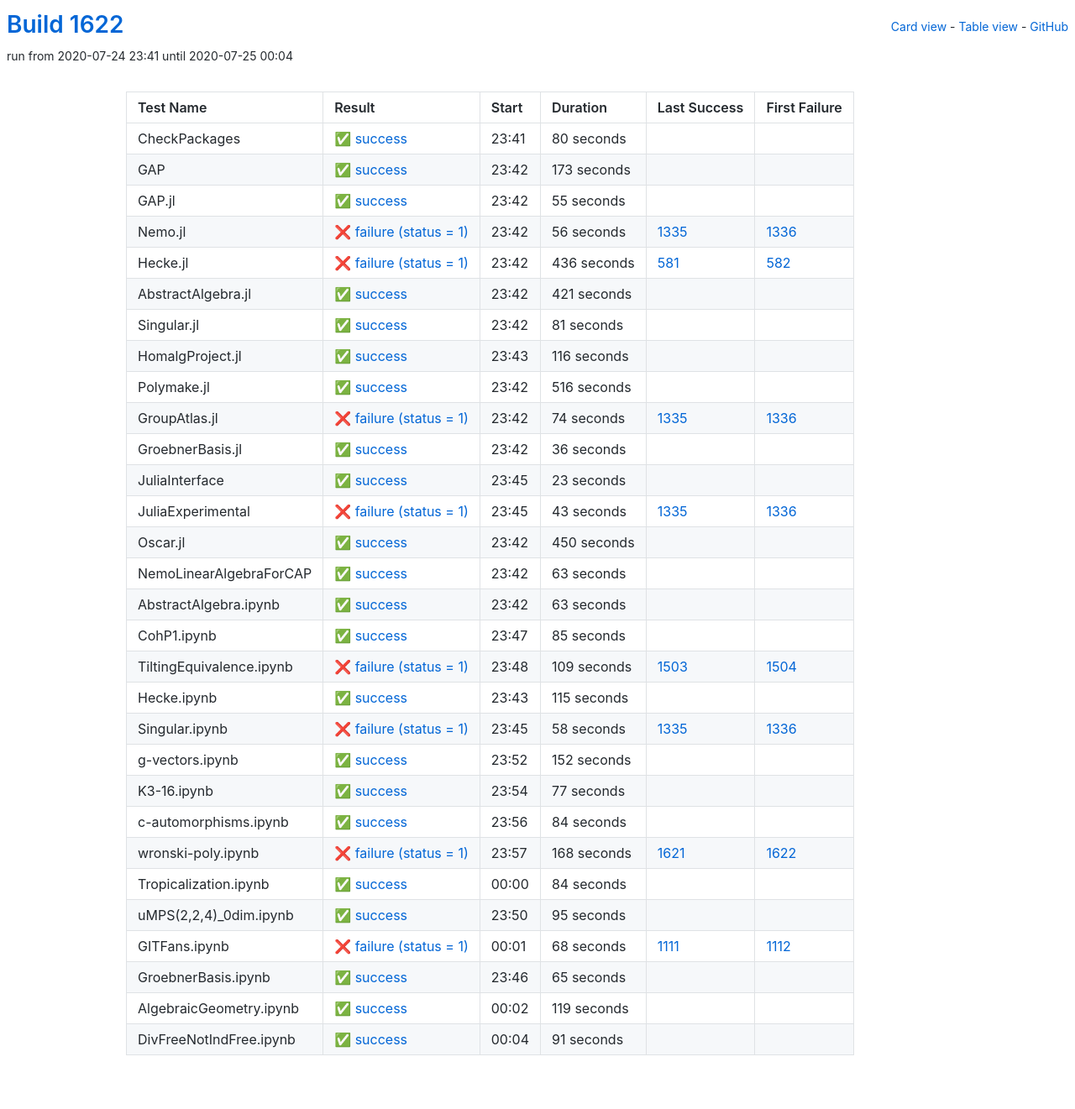
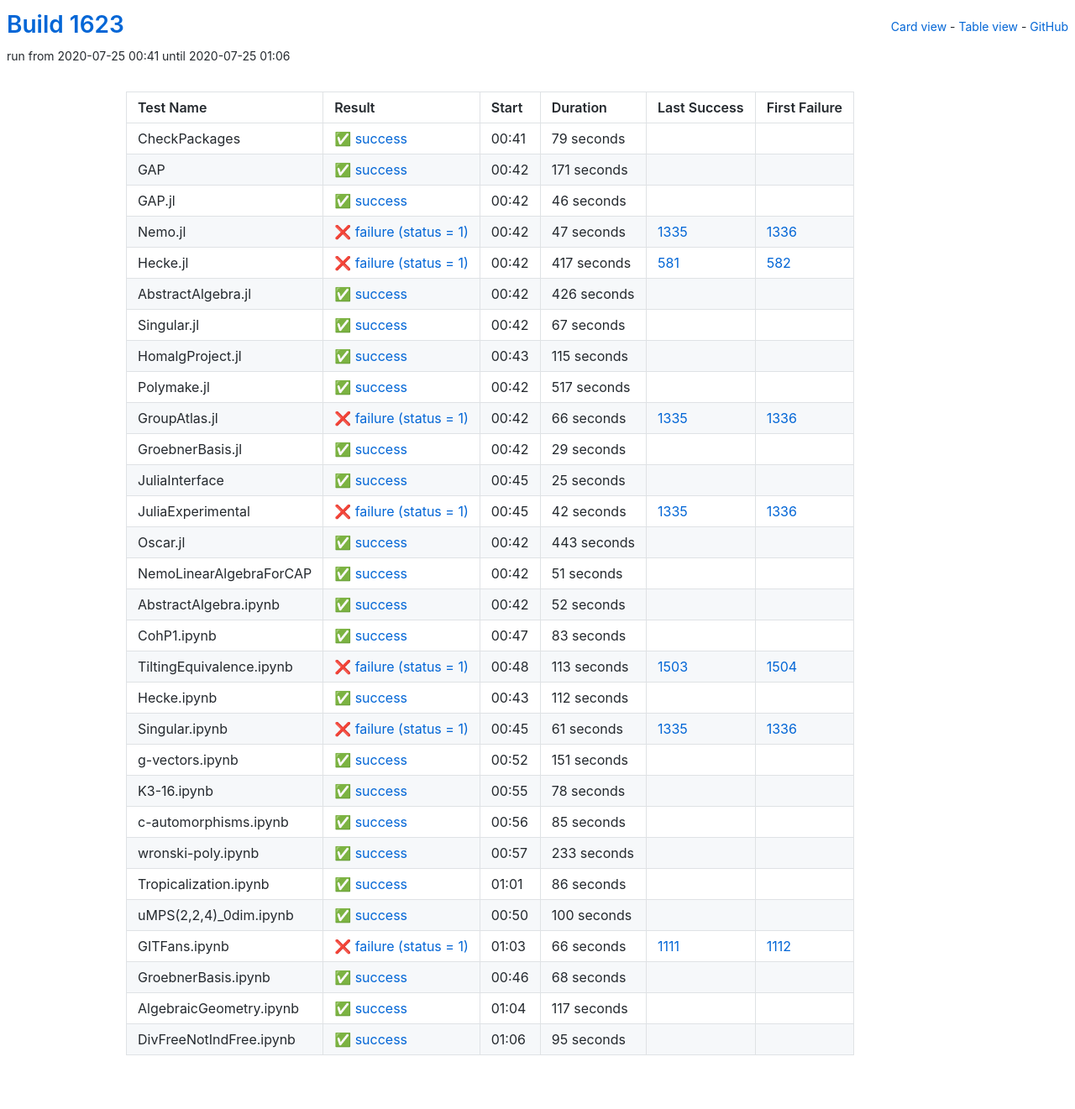
Before and after one commit to oscar-system/oscar-ci-status-1.4, a Jekyll site: the page built from table.html, in a window 1280 px wide. Shown: the whole page at 84% size. Built offline with Jekyll 4.4.1, drawn with Linux system fonts in a browser that asks for light colours.

Commit message:
Build #1623

```diff
--- a/_data/ci.yml
+++ b/_data/ci.yml
@@ -1,6 +1,6 @@
 ---
-build: 1622
-build_url: https://oscarci.mathematik.uni-kl.de/job/oscar-julia-1.4/1622/
+build: 1623
+build_url: https://oscarci.mathematik.uni-kl.de/job/oscar-julia-1.4/1623/
 job: oscar-julia-1.4
 organization: oscar-system
 repo: oscar-ci-status-1.4
@@ -8,200 +8,272 @@ repourl: https://github.com/oscar-system/oscar-ci-status-1.4
 tests:
 - name: CheckPackages
   id: checkpackages
-  log: https://oscarci.mathematik.uni-kl.de/job/oscar-julia-1.4/1622/artifact/logs/build-1622/CheckPackages.log
-  start: 2020-07-24 23:41
+  log: https://oscarci.mathematik.uni-kl.de/job/oscar-julia-1.4/1623/artifact/logs/build-1623/CheckPackages.log
+  start: 2020-07-25 00:41
   success: true
   exitcode: 0
   status: success
-  duration: 80
+  duration: 79
   last_success: false
   last_success_url:
   first_failure: false
   first_failure_url:
 - name: GAP
   id: gap
-  log: https://oscarci.mathematik.uni-kl.de/job/oscar-julia-1.4/1622/artifact/logs/build-1622/GAP.log
-  start: 2020-07-24 23:42
+  log: https://oscarci.mathematik.uni-kl.de/job/oscar-julia-1.4/1623/artifact/logs/build-1623/GAP.log
+  start: 2020-07-25 00:42
   success: true
   exitcode: 0
   status: success
-  duration: 173
+  duration: 171
   last_success: false
   last_success_url:
   first_failure: false
   first_failure_url:
 - name: GAP.jl
   id: gap-jl
-  log: https://oscarci.mathematik.uni-kl.de/job/oscar-julia-1.4/1622/artifact/logs/build-1622/GAP.jl.log
-  start: 2020-07-24 23:42
+  log: https://oscarci.mathematik.uni-kl.de/job/oscar-julia-1.4/1623/artifact/logs/build-1623/GAP.jl.log
+  start: 2020-07-25 00:42
   success: true
   exitcode: 0
   status: success
-  duration: 55
+  duration: 46
   last_success: false
   last_success_url:
   first_failure: false
   first_failure_url:
 - name: Nemo.jl
   id: nemo-jl
-  log: https://oscarci.mathematik.uni-kl.de/job/oscar-julia-1.4/1622/artifact/logs/build-1622/Nemo.jl.log
-  start: 2020-07-24 23:42
+  log: https://oscarci.mathematik.uni-kl.de/job/oscar-julia-1.4/1623/artifact/logs/build-1623/Nemo.jl.log
+  start: 2020-07-25 00:42
   success: false
   exitcode: 1
   status: failure
-  duration: 56
+  duration: 47
   last_success: 1335
   last_success_url: https://oscarci.mathematik.uni-kl.de/job/oscar-julia-1.4/1335/
   first_failure: 1336
   first_failure_url: https://oscarci.mathematik.uni-kl.de/job/oscar-julia-1.4/1336/
 - name: Hecke.jl
   id: hecke-jl
-  log: https://oscarci.mathematik.uni-kl.de/job/oscar-julia-1.4/1622/artifact/logs/build-1622/Hecke.jl.log
-  start: 2020-07-24 23:42
+  log: https://oscarci.mathematik.uni-kl.de/job/oscar-julia-1.4/1623/artifact/logs/build-1623/Hecke.jl.log
+  start: 2020-07-25 00:42
   success: false
   exitcode: 1
   status: failure
-  duration: 436
+  duration: 417
   last_success: 581
   last_success_url: https://oscarci.mathematik.uni-kl.de/job/oscar-julia-1.4/581/
   first_failure: 582
   first_failure_url: https://oscarci.mathematik.uni-kl.de/job/oscar-julia-1.4/582/
 - name: AbstractAlgebra.jl
   id: abstractalgebra-jl
-  log: https://oscarci.mathematik.uni-kl.de/job/oscar-julia-1.4/1622/artifact/logs/build-1622/AbstractAlgebra.jl.log
-  start: 2020-07-24 23:42
+  log: https://oscarci.mathematik.uni-kl.de/job/oscar-julia-1.4/1623/artifact/logs/build-1623/AbstractAlgebra.jl.log
+  start: 2020-07-25 00:42
   success: true
   exitcode: 0
   status: success
-  duration: 421
+  duration: 426
   last_success: false
   last_success_url:
   first_failure: false
   first_failure_url:
 - name: Singular.jl
   id: singular-jl
-  log: https://oscarci.mathematik.uni-kl.de/job/oscar-julia-1.4/1622/artifact/logs/build-1622/Singular.jl.log
-  start: 2020-07-24 23:42
+  log: https://oscarci.mathematik.uni-kl.de/job/oscar-julia-1.4/1623/artifact/logs/build-1623/Singular.jl.log
+  start: 2020-07-25 00:42
   success: true
   exitcode: 0
   status: success
-  duration: 81
+  duration: 67
   last_success: false
   last_success_url:
   first_failure: false
   first_failure_url:
 - name: HomalgProject.jl
   id: homalgproject-jl
-  log: https://oscarci.mathematik.uni-kl.de/job/oscar-julia-1.4/1622/artifact/logs/build-1622/HomalgProject.jl.log
-  start: 2020-07-24 23:43
+  log: https://oscarci.mathematik.uni-kl.de/job/oscar-julia-1.4/1623/artifact/logs/build-1623/HomalgProject.jl.log
+  start: 2020-07-25 00:43
   success: true
   exitcode: 0
   status: success
-  duration: 116
+  duration: 115
   last_success: false
   last_success_url:
   first_failure: false
   first_failure_url:
 - name: Polymake.jl
   id: polymake-jl
-  log: https://oscarci.mathematik.uni-kl.de/job/oscar-julia-1.4/1622/artifact/logs/build-1622/Polymake.jl.log
-  start: 2020-07-24 23:42
+  log: https://oscarci.mathematik.uni-kl.de/job/oscar-julia-1.4/1623/artifact/logs/build-1623/Polymake.jl.log
+  start: 2020-07-25 00:42
   success: true
   exitcode: 0
   status: success
-  duration: 516
+  duration: 517
   last_success: false
   last_success_url:
   first_failure: false
   first_failure_url:
 - name: GroupAtlas.jl
   id: groupatlas-jl
-  log: https://oscarci.mathematik.uni-kl.de/job/oscar-julia-1.4/1622/artifact/logs/build-1622/GroupAtlas.jl.log
-  start: 2020-07-24 23:42
+  log: https://oscarci.mathematik.uni-kl.de/job/oscar-julia-1.4/1623/artifact/logs/build-1623/GroupAtlas.jl.log
+  start: 2020-07-25 00:42
   success: false
   exitcode: 1
   status: failure
-  duration: 74
+  duration: 66
   last_success: 1335
   last_success_url: https://oscarci.mathematik.uni-kl.de/job/oscar-julia-1.4/1335/
   first_failure: 1336
   first_failure_url: https://oscarci.mathematik.uni-kl.de/job/oscar-julia-1.4/1336/
 - name: GroebnerBasis.jl
   id: groebnerbasis-jl
-  log: https://oscarci.mathematik.uni-kl.de/job/oscar-julia-1.4/1622/artifact/logs/build-1622/GroebnerBasis.jl.log
-  start: 2020-07-24 23:42
+  log: https://oscarci.mathematik.uni-kl.de/job/oscar-julia-1.4/1623/artifact/logs/build-1623/GroebnerBasis.jl.log
+  start: 2020-07-25 00:42
   success: true
   exitcode: 0
   status: success
-  duration: 36
+  duration: 29
   last_success: false
   last_success_url:
   first_failure: false
   first_failure_url:
 - name: JuliaInterface
   id: juliainterface
-  log: https://oscarci.mathematik.uni-kl.de/job/oscar-julia-1.4/1622/artifact/logs/build-1622/JuliaInterface.log
-  start: 2020-07-24 23:45
+  log: https://oscarci.mathematik.uni-kl.de/job/oscar-julia-1.4/1623/artifact/logs/build-1623/JuliaInterface.log
+  start: 2020-07-25 00:45
   success: true
   exitcode: 0
   status: success
-  duration: 23
+  duration: 25
   last_success: false
   last_success_url:
   first_failure: false
   first_failure_url:
 - name: JuliaExperimental
   id: juliaexperimental
-  log: https://oscarci.mathematik.uni-kl.de/job/oscar-julia-1.4/1622/artifact/logs/build-1622/JuliaExperimental.log
-  start: 2020-07-24 23:45
+  log: https://oscarci.mathematik.uni-kl.de/job/oscar-julia-1.4/1623/artifact/logs/build-1623/JuliaExperimental.log
+  start: 2020-07-25 00:45
   success: false
   exitcode: 1
   status: failure
-  duration: 43
+  duration: 42
   last_success: 1335
   last_success_url: https://oscarci.mathematik.uni-kl.de/job/oscar-julia-1.4/1335/
   first_failure: 1336
   first_failure_url: https://oscarci.mathematik.uni-kl.de/job/oscar-julia-1.4/1336/
 - name: Oscar.jl
   id: oscar-jl
-  log: https://oscarci.mathematik.uni-kl.de/job/oscar-julia-1.4/1622/artifact/logs/build-1622/Oscar.jl.log
-  start: 2020-07-24 23:42
+  log: https://oscarci.mathematik.uni-kl.de/job/oscar-julia-1.4/1623/artifact/logs/build-1623/Oscar.jl.log
+  start: 2020-07-25 00:42
   success: true
   exitcode: 0
   status: success
-  duration: 450
+  duration: 443
   last_success: false
   last_success_url:
   first_failure: false
   first_failure_url:
 - name: NemoLinearAlgebraForCAP
   id: nemolinearalgebraforcap
-  log: https://oscarci.mathematik.uni-kl.de/job/oscar-julia-1.4/1622/artifact/logs/build-1622/NemoLinearAlgebraForCAP.log
-  start: 2020-07-24 23:42
+  log: https://oscarci.mathematik.uni-kl.de/job/oscar-julia-1.4/1623/artifact/logs/build-1623/NemoLinearAlgebraForCAP.log
+  start: 2020-07-25 00:42
   success: true
   exitcode: 0
   status: success
-  duration: 63
+  duration: 51
   last_success: false
   last_success_url:
   first_failure: false
   first_failure_url:
 - name: AbstractAlgebra.ipynb
   id: abstractalgebra-ipynb
-  log: https://oscarci.mathematik.uni-kl.de/job/oscar-julia-1.4/1622/artifact/logs/build-1622/AbstractAlgebra.ipynb.log
-  start: 2020-07-24 23:42
+  log: https://oscarci.mathematik.uni-kl.de/job/oscar-julia-1.4/1623/artifact/logs/build-1623/AbstractAlgebra.ipynb.log
+  start: 2020-07-25 00:42
   success: true
   exitcode: 0
   status: success
-  duration: 63
+  duration: 52
   last_success: false
   last_success_url:
   first_failure: false
   first_failure_url:
 - name: CohP1.ipynb
   id: cohp1-ipynb
-  log: https://oscarci.mathematik.uni-kl.de/job/oscar-julia-1.4/1622/artifact/logs/build-1622/CohP1.ipynb.log
-  start: 2020-07-24 23:47
+  log: https://oscarci.mathematik.uni-kl.de/job/oscar-julia-1.4/1623/artifact/logs/build-1623/CohP1.ipynb.log
+  start: 2020-07-25 00:47
+  success: true
+  exitcode: 0
+  status: success
+  duration: 83
+  last_success: false
+  last_success_url:
+  first_failure: false
+  first_failure_url:
+- name: TiltingEquivalence.ipynb
+  id: tiltingequivalence-ipynb
+  log: https://oscarci.mathematik.uni-kl.de/job/oscar-julia-1.4/1623/artifact/logs/build-1623/TiltingEquivalence.ipynb.log
+  start: 2020-07-25 00:48
+  success: false
+  exitcode: 1
+  status: failure
+  duration: 113
+  last_success: 1503
+  last_success_url: https://oscarci.mathematik.uni-kl.de/job/oscar-julia-1.4/1503/
+  first_failure: 1504
+  first_failure_url: https://oscarci.mathematik.uni-kl.de/job/oscar-julia-1.4/1504/
+- name: Hecke.ipynb
+  id: hecke-ipynb
+  log: https://oscarci.mathematik.uni-kl.de/job/oscar-julia-1.4/1623/artifact/logs/build-1623/Hecke.ipynb.log
+  start: 2020-07-25 00:43
+  success: true
+  exitcode: 0
+  status: success
+  duration: 112
+  last_success: false
+  last_success_url:
+  first_failure: false
+  first_failure_url:
+- name: Singular.ipynb
+  id: singular-ipynb
+  log: https://oscarci.mathematik.uni-kl.de/job/oscar-julia-1.4/1623/artifact/logs/build-1623/Singular.ipynb.log
+  start: 2020-07-25 00:45
+  success: false
+  exitcode: 1
+  status: failure
+  duration: 61
+  last_success: 1335
+  last_success_url: https://oscarci.mathematik.uni-kl.de/job/oscar-julia-1.4/1335/
+  first_failure: 1336
+  first_failure_url: https://oscarci.mathematik.uni-kl.de/job/oscar-julia-1.4/1336/
+- name: g-vectors.ipynb
+  id: g-vectors-ipynb
+  log: https://oscarci.mathematik.uni-kl.de/job/oscar-julia-1.4/1623/artifact/logs/build-1623/g-vectors.ipynb.log
+  start: 2020-07-25 00:52
+  success: true
+  exitcode: 0
+  status: success
+  duration: 151
+  last_success: false
+  last_success_url:
+  first_failure: false
+  first_failure_url:
+- name: K3-16.ipynb
+  id: k3-16-ipynb
+  log: https://oscarci.mathematik.uni-kl.de/job/oscar-julia-1.4/1623/artifact/logs/build-1623/K3-16.ipynb.log
+  start: 2020-07-25 00:55
+  success: true
+  exitcode: 0
+  status: success
+  duration: 78
+  last_success: false
+  last_success_url:
+  first_failure: false
+  first_failure_url:
+- name: c-automorphisms.ipynb
+  id: c-automorphisms-ipynb
+  log: https://oscarci.mathematik.uni-kl.de/job/oscar-julia-1.4/1623/artifact/logs/build-1623/c-automorphisms.ipynb.log
+  start: 2020-07-25 00:56
   success: true
   exitcode: 0
   status: success
@@ -210,106 +282,82 @@ tests:
   last_success_url:
   first_failure: false
   first_failure_url:
-- name: TiltingEquivalence.ipynb
-  id: tiltingequivalence-ipynb
-  log: https://oscarci.mathematik.uni-kl.de/job/oscar-julia-1.4/1622/artifact/logs/build-1622/TiltingEquivalence.ipynb.log
-  start: 2020-07-24 23:48
-  success: false
-  exitcode: 1
-  status: failure
-  duration: 109
-  last_success: 1503
-  last_success_url: https://oscarci.mathematik.uni-kl.de/job/oscar-julia-1.4/1503/
-  first_failure: 1504
-  first_failure_url: https://oscarci.mathematik.uni-kl.de/job/oscar-julia-1.4/1504/
-- name: Hecke.ipynb
-  id: hecke-ipynb
-  log: https://oscarci.mathematik.uni-kl.de/job/oscar-julia-1.4/1622/artifact/logs/build-1622/Hecke.ipynb.log
-  start: 2020-07-24 23:43
+- name: wronski-poly.ipynb
+  id: wronski-poly-ipynb
+  log: https://oscarci.mathematik.uni-kl.de/job/oscar-julia-1.4/1623/artifact/logs/build-1623/wronski-poly.ipynb.log
+  start: 2020-07-25 00:57
   success: true
   exitcode: 0
   status: success
-  duration: 115
+  duration: 233
   last_success: false
   last_success_url:
   first_failure: false
   first_failure_url:
-- name: Singular.ipynb
-  id: singular-ipynb
-  log: https://oscarci.mathematik.uni-kl.de/job/oscar-julia-1.4/1622/artifact/logs/build-1622/Singular.ipynb.log
-  start: 2020-07-24 23:45
-  success: false
-  exitcode: 1
-  status: failure
-  duration: 58
-  last_success: 1335
-  last_success_url: https://oscarci.mathematik.uni-kl.de/job/oscar-julia-1.4/1335/
-  first_failure: 1336
-  first_failure_url: https://oscarci.mathematik.uni-kl.de/job/oscar-julia-1.4/1336/
-- name: g-vectors.ipynb
-  id: g-vectors-ipynb
-  log: https://oscarci.mathematik.uni-kl.de/job/oscar-julia-1.4/1622/artifact/logs/build-1622/g-vectors.ipynb.log
-  start: 2020-07-24 23:52
+- name: Tropicalization.ipynb
+  id: tropicalization-ipynb
+  log: https://oscarci.mathematik.uni-kl.de/job/oscar-julia-1.4/1623/artifact/logs/build-1623/Tropicalization.ipynb.log
+  start: 2020-07-25 01:01
   success: true
   exitcode: 0
   status: success
-  duration: 152
-  last_success: false
-  last_success_url:
-  first_failure: false
-  first_failure_url:
-- name: K3-16.ipynb
-  id: k3-16-ipynb
-  log: https://oscarci.mathematik.uni-kl.de/job/oscar-julia-1.4/1622/artifact/logs/build-1622/K3-16.ipynb.log
-  start: 2020-07-24 23:54
-  success: true
-  exitcode: 0
-  status: success
-  duration: 77
-  last_success: false
-  last_success_url:
-  first_failure: false
-  first_failure_url:
-- name: c-automorphisms.ipynb
-  id: c-automorphisms-ipynb
-  log: https://oscarci.mathematik.uni-kl.de/job/oscar-julia-1.4/1622/artifact/logs/build-1622/c-automorphisms.ipynb.log
-  start: 2020-07-24 23:56
-  success: true
-  exitcode: 0
-  status: success
-  duration: 84
-  last_success: false
-  last_success_url:
-  first_failure: false
-  first_failure_url:
-- name: wronski-poly.ipynb
-  id: wronski-poly-ipynb
-  log: https://oscarci.mathematik.uni-kl.de/job/oscar-julia-1.4/1622/artifact/logs/build-1622/wronski-poly.ipynb.log
-  start: 2020-07-24 23:57
-  success: false
-  exitcode: 1
-  status: failure
-  duration: 168
-  last_success: 1621
-  last_success_url: https://oscarci.mathematik.uni-kl.de/job/oscar-julia-1.4/1621/
-  first_failure: 1622
-  first_failure_url: https://oscarci.mathematik.uni-kl.de/job/oscar-julia-1.4/1622/
-- name: Tropicalization.ipynb
-  id: tropicalization-ipynb
-  log: https://oscarci.mathematik.uni-kl.de/job/oscar-julia-1.4/1622/artifact/logs/build-1622/Tropicalization.ipynb.log
-  start: 2020-07-25 00:00
-  success: true
-  exitcode: 0
-  status: success
-  duration: 84
+  duration: 86
   last_success: false
   last_success_url:
   first_failure: false
   first_failure_url:
 - name: uMPS(2,2,4)_0dim.ipynb
   id: umps-2-2-4-0dim-ipynb
-  log: https://oscarci.mathematik.uni-kl.de/job/oscar-julia-1.4/1622/artifact/logs/build-1622/uMPS-2-2-4-_0dim.ipynb.log
-  start: 2020-07-24 23:50
+  log: https://oscarci.mathematik.uni-kl.de/job/oscar-julia-1.4/1623/artifact/logs/build-1623/uMPS-2-2-4-_0dim.ipynb.log
+  start: 2020-07-25 00:50
+  success: true
+  exitcode: 0
+  status: success
+  duration: 100
+  last_success: false
+  last_success_url:
+  first_failure: false
+  first_failure_url:
+- name: GITFans.ipynb
+  id: gitfans-ipynb
+  log: https://oscarci.mathematik.uni-kl.de/job/oscar-julia-1.4/1623/artifact/logs/build-1623/GITFans.ipynb.log
+  start: 2020-07-25 01:03
+  success: false
+  exitcode: 1
+  status: failure
+  duration: 66
+  last_success: 1111
+  last_success_url: https://oscarci.mathematik.uni-kl.de/job/oscar-julia-1.4/1111/
+  first_failure: 1112
+  first_failure_url: https://oscarci.mathematik.uni-kl.de/job/oscar-julia-1.4/1112/
+- name: GroebnerBasis.ipynb
+  id: groebnerbasis-ipynb
+  log: https://oscarci.mathematik.uni-kl.de/job/oscar-julia-1.4/1623/artifact/logs/build-1623/GroebnerBasis.ipynb.log
+  start: 2020-07-25 00:46
+  success: true
+  exitcode: 0
+  status: success
+  duration: 68
+  last_success: false
+  last_success_url:
+  first_failure: false
+  first_failure_url:
+- name: AlgebraicGeometry.ipynb
+  id: algebraicgeometry-ipynb
+  log: https://oscarci.mathematik.uni-kl.de/job/oscar-julia-1.4/1623/artifact/logs/build-1623/AlgebraicGeometry.ipynb.log
+  start: 2020-07-25 01:04
+  success: true
+  exitcode: 0
+  status: success
+  duration: 117
+  last_success: false
+  last_success_url:
+  first_failure: false
+  first_failure_url:
+- name: DivFreeNotIndFree.ipynb
+  id: divfreenotindfree-ipynb
+  log: https://oscarci.mathematik.uni-kl.de/job/oscar-julia-1.4/1623/artifact/logs/build-1623/DivFreeNotIndFree.ipynb.log
+  start: 2020-07-25 01:06
   success: true
   exitcode: 0
   status: success
@@ -318,51 +366,3 @@ tests:
   last_success_url:
   first_failure: false
   first_failure_url:
-- name: GITFans.ipynb
-  id: gitfans-ipynb
-  log: https://oscarci.mathematik.uni-kl.de/job/oscar-julia-1.4/1622/artifact/logs/build-1622/GITFans.ipynb.log
-  start: 2020-07-25 00:01
-  success: false
-  exitcode: 1
-  status: failure
-  duration: 68
-  last_success: 1111
-  last_success_url: https://oscarci.mathematik.uni-kl.de/job/oscar-julia-1.4/1111/
-  first_failure: 1112
-  first_failure_url: https://oscarci.mathematik.uni-kl.de/job/oscar-julia-1.4/1112/
-- name: GroebnerBasis.ipynb
-  id: groebnerbasis-ipynb
-  log: https://oscarci.mathematik.uni-kl.de/job/oscar-julia-1.4/1622/artifact/logs/build-1622/GroebnerBasis.ipynb.log
-  start: 2020-07-24 23:46
-  success: true
-  exitcode: 0
-  status: success
-  duration: 65
-  last_success: false
-  last_success_url:
-  first_failure: false
-  first_failure_url:
-- name: AlgebraicGeometry.ipynb
-  id: algebraicgeometry-ipynb
-  log: https://oscarci.mathematik.uni-kl.de/job/oscar-julia-1.4/1622/artifact/logs/build-1622/AlgebraicGeometry.ipynb.log
-  start: 2020-07-25 00:02
-  success: true
-  exitcode: 0
-  status: success
-  duration: 119
-  last_success: false
-  last_success_url:
-  first_failure: false
-  first_failure_url:
-- name: DivFreeNotIndFree.ipynb
-  id: divfreenotindfree-ipynb
-  log: https://oscarci.mathematik.uni-kl.de/job/oscar-julia-1.4/1622/artifact/logs/build-1622/DivFreeNotIndFree.ipynb.log
-  start: 2020-07-25 00:04
-  success: true
-  exitcode: 0
-  status: success
-  duration: 91
-  last_success: false
-  last_success_url:
-  first_failure: false
-  first_failure_url:
```
Also changed, not shown: README.md.
